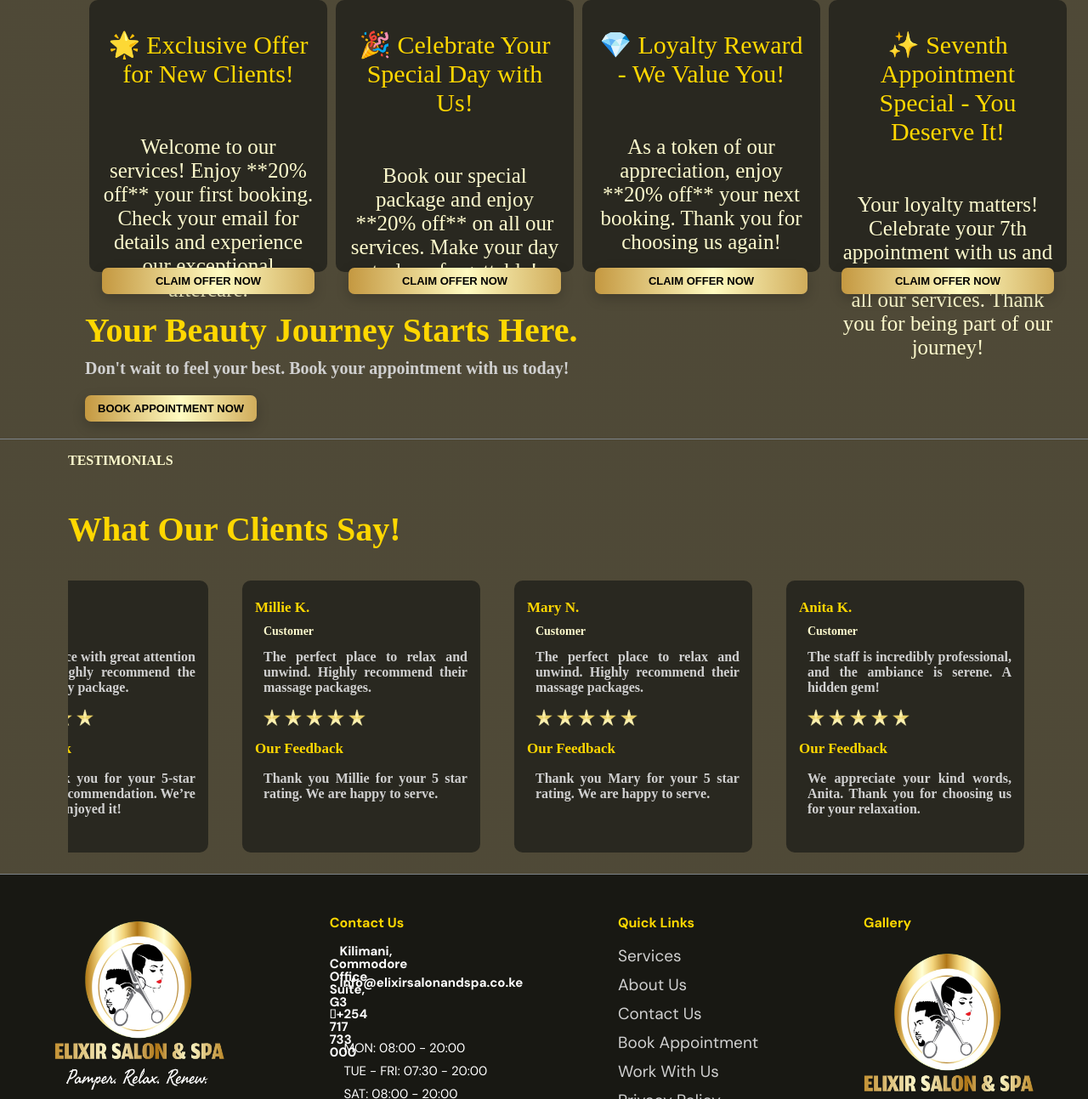
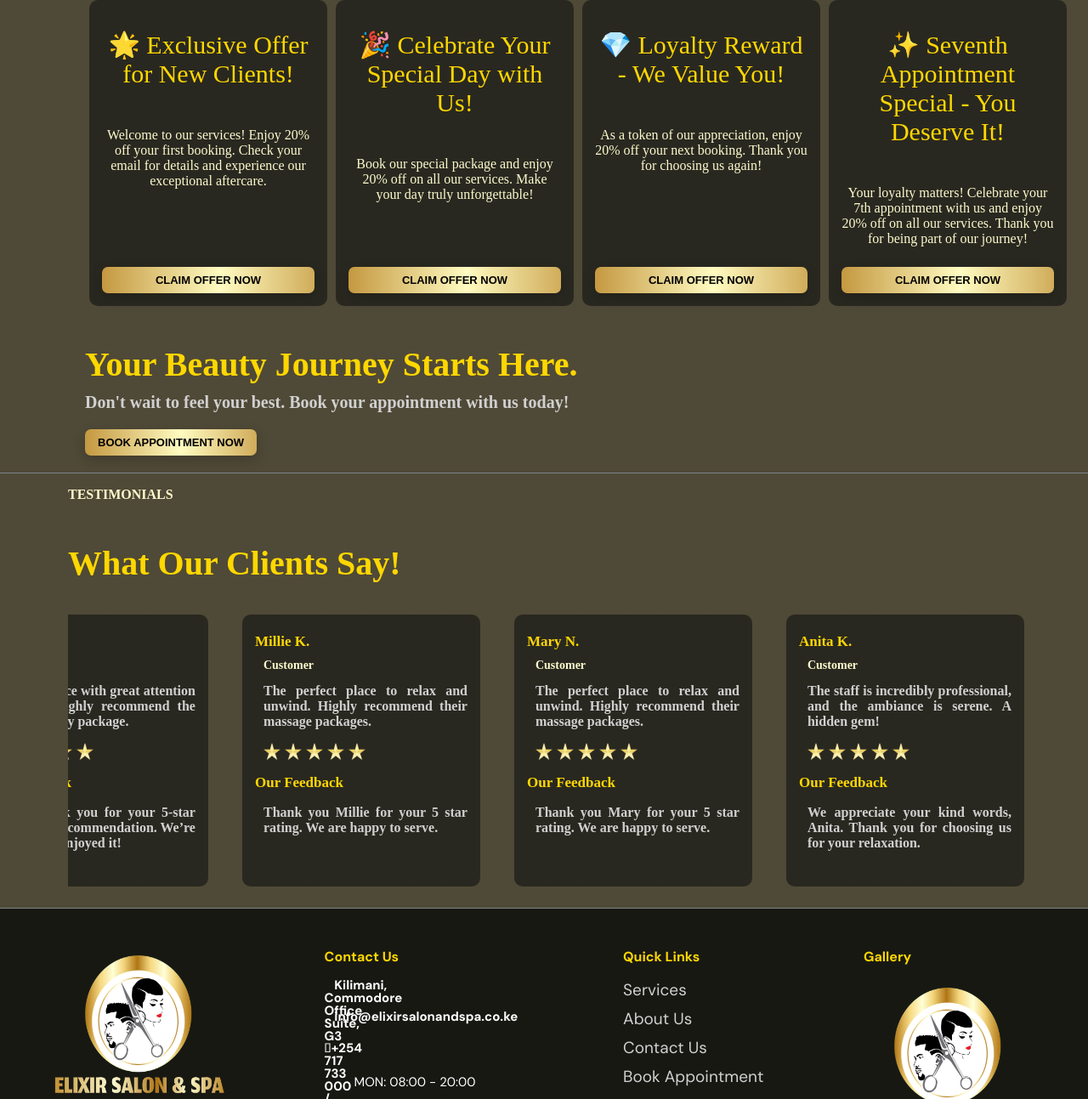
Before and after one commit to michaelmungaimaina/elixir-salon-spur, a website: page public/index.html in a window 1280 px wide. Shown: the part 7294-8587 px from the top of the page at 85% size. Drawn offline with nearby package versions, Linux system fonts and the light colour scheme; no server answers; a web font is replaced by a local one.

Commit message:
Fix Design

```diff
--- a/public/css/easy.css
+++ b/public/css/easy.css
@@ -387,7 +387,24 @@ h5 {
     width: 30px;
     margin: 5px 5px;
 }
-.fa-solid:hover{
-    color: #FFD700;
-    cursor: pointer;
+
+.fa-regular{
+    color: #fffbc1;
+    height: 30px;
+    width: 30px;
+    margin: 5px 5px;
 }
+
+.icon p{
+    color: #D0D0D0;
+    font-size: 12px;
+    font-family: "DM Sans";
+}
+.icon{
+    display: flex;
+    flex-direction: row;
+    justify-content: start;
+    justify-items: center;
+    justify-self: center;
+    align-items: center;
+}
--- a/public/css/style.css
+++ b/public/css/style.css
@@ -1017,7 +1017,7 @@ textarea{
     margin: 5px 5px;
     padding: 5px 15px;
     width: 250px;
-    height: 310px;
+    height: 350px;
     background-color: #292820;
 }
 #sectionPromotion .fill-outer{
@@ -1033,7 +1033,7 @@ textarea{
 }
 #sectionPromotion #offerBody{
     color: #FDFACD;
-    font-size: 25px;
+    font-size: 16px;
     font: bold;
 }
 #sectionPromotion #btnClaimOffer{
--- a/public/index.html
+++ b/public/index.html
@@ -612,28 +612,28 @@
             <div class="v-layout">
                 <div class="fill-outer">
                     <p id="offerTitle">🌟 Exclusive Offer for New Clients!</p>
-                    <p id="offerBody">Welcome to our services! Enjoy **20% off** your first booking. Check your email for details and experience our exceptional aftercare.</p>
+                    <p id="offerBody">Welcome to our services! Enjoy 20% off your first booking. Check your email for details and experience our exceptional aftercare.</p>
                 </div>
                 <button id="btnClaimOffer" class="flickering-button">CLAIM OFFER NOW</button>
             </div>
             <div class="v-layout">
                 <div class="fill-outer">
                     <p id="offerTitle">🎉 Celebrate Your Special Day with Us!</p>
-                    <p id="offerBody">Book our special package and enjoy **20% off** on all our services. Make your day truly unforgettable!</p>
+                    <p id="offerBody">Book our special package and enjoy 20% off on all our services. Make your day truly unforgettable!</p>
                 </div>
                 <button id="btnClaimOffer" class="flickering-button">CLAIM OFFER NOW</button>
             </div>
             <div class="v-layout">
                 <div class="fill-outer">
                     <p id="offerTitle">💎 Loyalty Reward - We Value You!</p>
-                    <p id="offerBody">As a token of our appreciation, enjoy **20% off** your next booking. Thank you for choosing us again!</p>
+                    <p id="offerBody">As a token of our appreciation, enjoy 20% off your next booking. Thank you for choosing us again!</p>
                 </div>
                 <button id="btnClaimOffer" class="flickering-button">CLAIM OFFER NOW</button>
             </div>
             <div class="v-layout">
                 <div class="fill-outer">
                     <p id="offerTitle">✨ Seventh Appointment Special - You Deserve It!</p>
-<p id="offerBody">Your loyalty matters! Celebrate your 7th appointment with us and enjoy **20% off** on all our services. Thank you for being part of our journey!</p>
+<p id="offerBody">Your loyalty matters! Celebrate your 7th appointment with us and enjoy 20% off on all our services. Thank you for being part of our journey!</p>
                 </div>
                 <button id="btnClaimOffer" class="flickering-button">CLAIM OFFER NOW</button>
             </div>
@@ -787,16 +787,16 @@
             <!-- Contact Section -->
             <div class="v-layout contact">
                 <p class="title">Contact Us</p>
-                <i class="fa-solid fa-location-dot">Kilimani, Commodore Office Suite, G3</i>
+                    <i class="fa-solid fa-location">Kilimani, Commodore Office Suite, G3</i>
                 <i class="fa-solid fa-envelope">info@elixirsalonandspa.co.ke</i>
-                <i class="fa-solid fa-phone">+254 717 733 000</i>
+                <i class="fa-solid fa-phone">+254 717 733 000 / +254 777 733 004</i>
                 <div class="h-layout">
                     <i class="fa-regular fa-clock"></i>
                     <div class="v-layout">
                         <p>MON: 08:00 - 20:00</p>
                         <p>TUE - FRI: 07:30 - 20:00</p>
                         <p>SAT: 08:00 - 20:00</p>
-                        <p>SUN: 08:00 - 20:00</p>
+                        <p>SUN: 10:00 - 17:00</p>
                     </div>
                 </div>
             </div>
```
